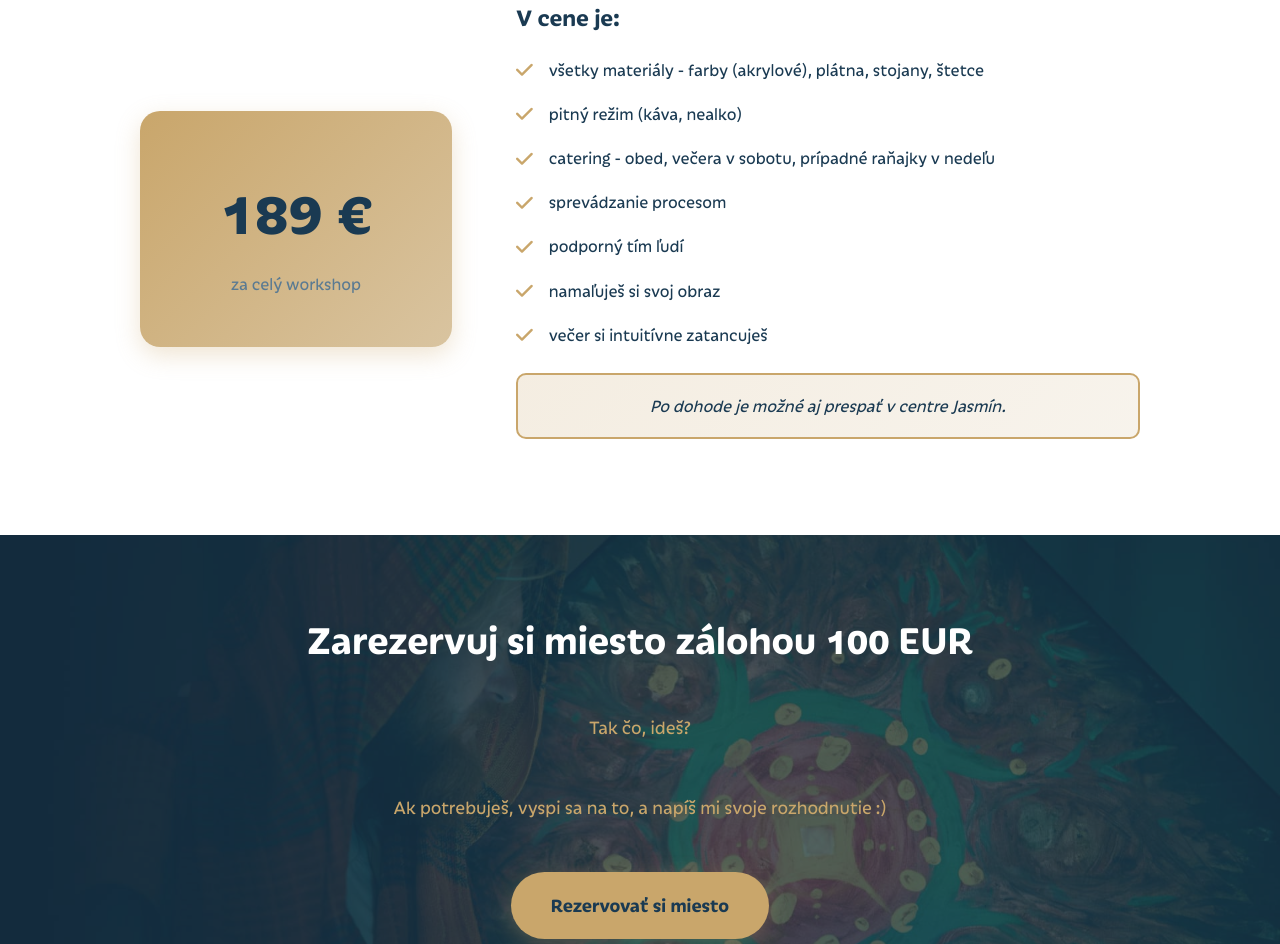
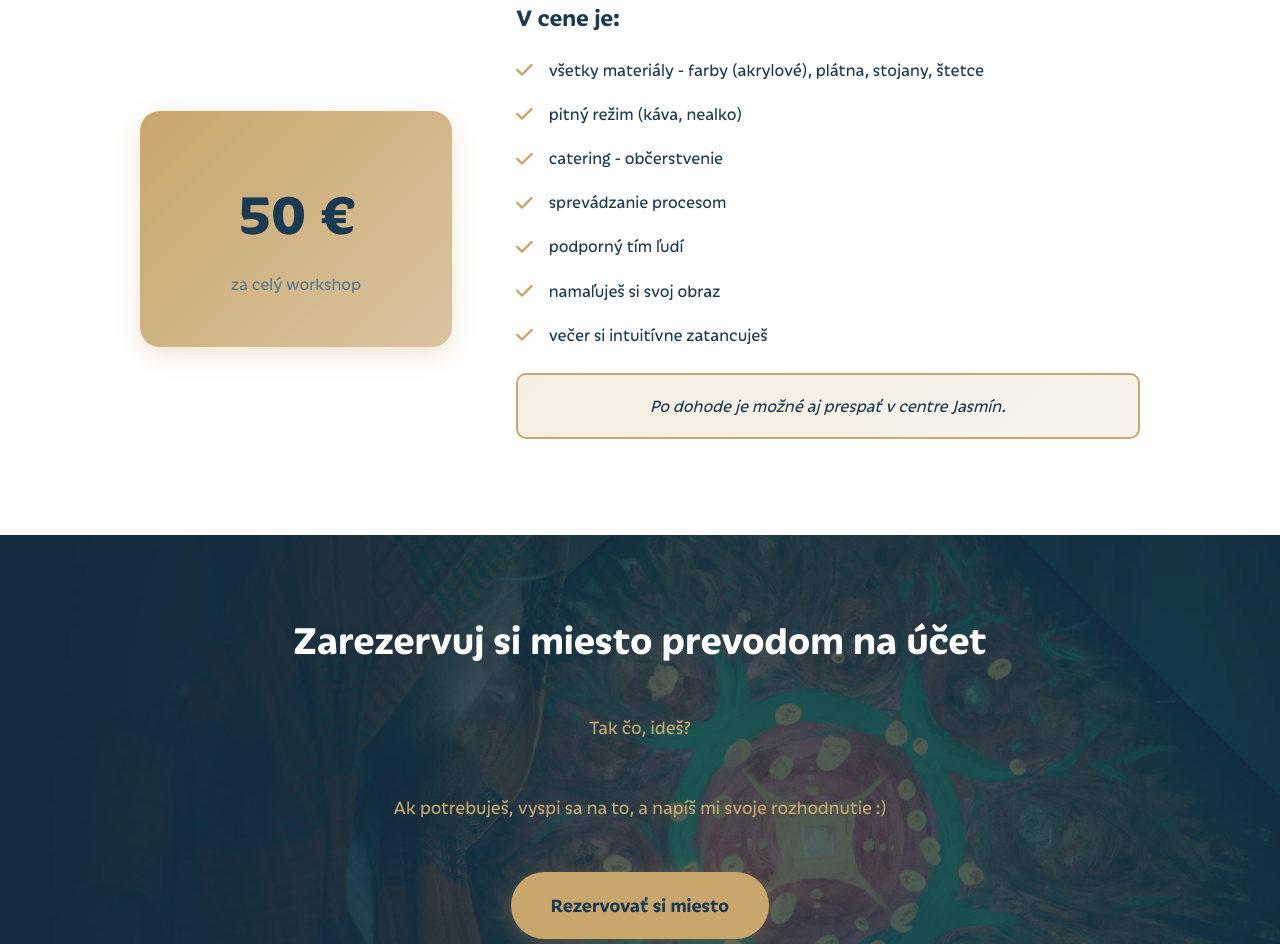
Before and after one commit to kiynley/medicina-malovania-web, a website: page index.html in a window 1280 px wide. Shown: the part 5052-5996 px from the top of the page. Drawn offline with Linux system fonts and the light colour scheme.

Commit message:
Update workshop price from 189 EUR to 50 EUR

```diff
--- a/index.html
+++ b/index.html
@@ -226,7 +226,7 @@
             <h2>Investícia</h2>
             <div class="investment-content">
                 <div class="price-box">
-                    <div class="price">189 €</div>
+                    <div class="price">50 €</div>
                     <p class="price-note">za celý workshop</p>
                 </div>
                 <div class="included">
@@ -234,7 +234,7 @@
                     <ul class="included-list">
                         <li><i class="fas fa-check"></i> všetky materiály - farby (akrylové), plátna, stojany, štetce</li>
                         <li><i class="fas fa-check"></i> pitný režim (káva, nealko)</li>
-                        <li><i class="fas fa-check"></i> catering - obed, večera v sobotu, prípadné raňajky v nedeľu</li>
+                        <li><i class="fas fa-check"></i> catering - občerstvenie</li>
                         <li><i class="fas fa-check"></i> sprevádzanie procesom</li>
                         <li><i class="fas fa-check"></i> podporný tím ľudí</li>
                         <li><i class="fas fa-check"></i> namaľuješ si svoj obraz</li>
@@ -249,7 +249,7 @@
     <!-- Call to Action Section -->
     <section id="reservation" class="section bg-primary">
         <div class="container">
-            <h2>Zarezervuj si miesto zálohou 100 EUR</h2>
+            <h2>Zarezervuj si miesto prevodom na účet</h2>
             <p class="cta-description">
                 Tak čo, ideš?
             </p>
```
